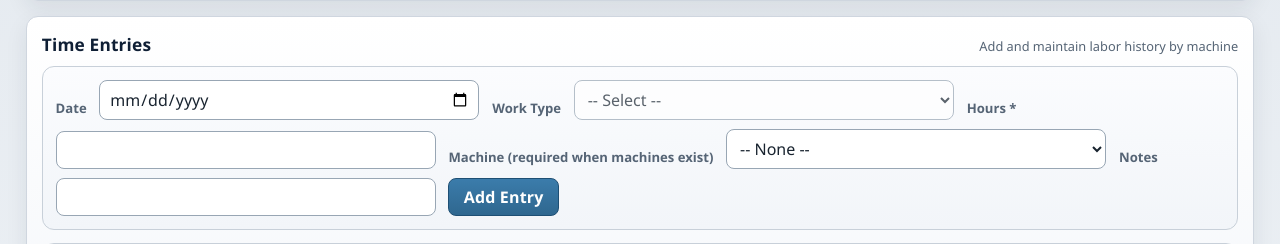
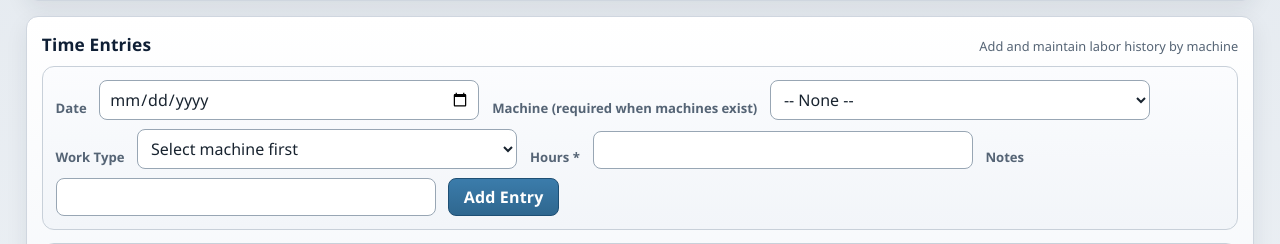
Before and after one commit to AdashAZ/Project-Tracker, a Flask app: template templates/project_detail.html in a window 1280 px wide. Shown: the part 638-882 px from the top of the page. Run offline with Flask 3, Linux system fonts and the light colour scheme; the template is opened without the code that fills it, so the values that code supplies are empty.

Commit message:
Fixed work type selection issue in project details page.

```diff
--- a/app.py
+++ b/app.py
@@ -186,6 +186,35 @@ def create_app():
         if not machine:
             return None, "Invalid machine selection."
         return machine.id, None
+
+    def validate_and_sync_machine_work_type(machine: Machine, work_type: str | None):
+        selected_work_type = (work_type or "").strip()
+        if not selected_work_type:
+            return "Select a valid work type for the selected machine."
+
+        configured_labels = [item["label"] for item in get_machine_work_type_rows(machine)]
+        if configured_labels:
+            if selected_work_type not in configured_labels:
+                return "Select a valid work type for the selected machine."
+            return None
+
+        if selected_work_type not in WORK_TYPE_OPTIONS:
+            return "Select a valid work type for the selected machine."
+
+        existing = MachineWorkType.query.filter_by(
+            machine_id=machine.id,
+            work_type=selected_work_type,
+            other_description=None,
+        ).first()
+        if not existing:
+            db.session.add(
+                MachineWorkType(
+                    machine_id=machine.id,
+                    work_type=selected_work_type,
+                    other_description=None,
+                )
+            )
+        return None
 
     def compute_machine_stats(machines, time_entries):
         machine_hours = {machine.id: 0.0 for machine in machines}
@@ -675,12 +704,9 @@ def create_app():
         machine_obj = None
         if machine_id_value is not None:
             machine_obj = Machine.query.filter_by(id=machine_id_value, project_id=project.id).first()
-            allowed_work_types = [item["label"] for item in get_machine_work_type_rows(machine_obj)]
-            if not allowed_work_types:
-                flash("Selected machine has no configured work types. Edit machine and add work types first.", "error")
-                return redirect(url_for("project_detail", project_id=project.id) + "#time-entries")
-            if work_type not in allowed_work_types:
-                flash("Select a valid work type for the selected machine.", "error")
+            work_type_error = validate_and_sync_machine_work_type(machine_obj, work_type)
+            if work_type_error:
+                flash(work_type_error, "error")
                 return redirect(url_for("project_detail", project_id=project.id) + "#time-entries")
 
         db.session.add(
@@ -738,12 +764,9 @@ def create_app():
 
         if machine_id_value is not None:
             machine_obj = Machine.query.filter_by(id=machine_id_value, project_id=project.id).first()
-            allowed_work_types = [item["label"] for item in get_machine_work_type_rows(machine_obj)]
-            if not allowed_work_types:
-                flash("Selected machine has no configured work types. Edit machine and add work types first.", "error")
-                return redirect(url_for("project_detail", project_id=project.id, edit_time_entry=entry.id) + "#time-entries")
-            if work_type not in allowed_work_types:
-                flash("Select a valid work type for the selected machine.", "error")
+            work_type_error = validate_and_sync_machine_work_type(machine_obj, work_type)
+            if work_type_error:
+                flash(work_type_error, "error")
                 return redirect(url_for("project_detail", project_id=project.id, edit_time_entry=entry.id) + "#time-entries")
 
         entry.date = entry_date
--- a/static/js/main.js
+++ b/static/js/main.js
@@ -327,15 +327,26 @@ document.addEventListener("DOMContentLoaded", () => {
     }
   }
 
+  const defaultWorkTypesScript = document.getElementById("default-work-type-options");
+  let defaultWorkTypeOptions = [];
+  if (defaultWorkTypesScript?.textContent) {
+    try {
+      defaultWorkTypeOptions = JSON.parse(defaultWorkTypesScript.textContent);
+    } catch {
+      defaultWorkTypeOptions = [];
+    }
+  }
+
   const refreshWorkTypeSelectForMachine = (workTypeSelect, machineSelect, preferredValue = "") => {
     if (!workTypeSelect || !machineSelect) return;
     const machineId = machineSelect.value || "";
-    const options = (machineWorkTypesMap[machineId] || []).filter(Boolean);
+    const machineSpecificOptions = (machineWorkTypesMap[machineId] || []).filter(Boolean);
+    const options = machineSpecificOptions.length > 0 ? machineSpecificOptions : defaultWorkTypeOptions.filter(Boolean);
 
     workTypeSelect.innerHTML = "";
     const defaultOption = document.createElement("option");
     defaultOption.value = "";
-    defaultOption.textContent = "-- Select --";
+    defaultOption.textContent = machineId ? "-- Select --" : "Select machine first";
     workTypeSelect.appendChild(defaultOption);
 
     if (!machineId) {
@@ -344,7 +355,7 @@ document.addEventListener("DOMContentLoaded", () => {
     } else if (options.length === 0) {
       const emptyOption = document.createElement("option");
       emptyOption.value = "";
-      emptyOption.textContent = "No work types configured";
+      emptyOption.textContent = "No work types configured (edit machine)";
       emptyOption.disabled = true;
       workTypeSelect.appendChild(emptyOption);
       workTypeSelect.disabled = true;
@@ -380,6 +391,12 @@ document.addEventListener("DOMContentLoaded", () => {
 
     machineSelect.addEventListener("change", () => {
       refreshWorkTypeSelectForMachine(workTypeSelect, machineSelect);
+    });
+
+    workTypeSelect.addEventListener("focus", () => {
+      if (workTypeSelect.disabled) {
+        refreshWorkTypeSelectForMachine(workTypeSelect, machineSelect);
+      }
     });
   });
 
--- a/templates/project_detail.html
+++ b/templates/project_detail.html
@@ -342,14 +342,6 @@
         <label for="date">Date</label>
         <input type="date" id="date" name="date">
 
-        <label for="work_type">Work Type</label>
-        <select id="work_type" name="work_type" class="work-type-select" data-machine-select-id="machine_id">
-          <option value="">-- Select --</option>
-        </select>
-
-        <label for="hours">Hours *</label>
-        <input type="number" step="0.1" id="hours" name="hours" required>
-
         <label for="machine_id">Machine (required when machines exist)</label>
         <select id="machine_id" name="machine_id" class="machine-select">
           <option value="">-- None --</option>
@@ -357,6 +349,14 @@
           <option value="{{ machine.id }}">{{ machine.machine_name }}</option>
           {% endfor %}
         </select>
+
+        <label for="work_type">Work Type</label>
+        <select id="work_type" name="work_type" class="work-type-select" data-machine-select-id="machine_id">
+          <option value="">Select machine first</option>
+        </select>
+
+        <label for="hours">Hours *</label>
+        <input type="number" step="0.1" id="hours" name="hours" required>
 
         <label for="notes">Notes</label>
         <input type="text" id="notes" name="notes">
@@ -410,7 +410,7 @@
                     data-machine-select-id="edit-machine-{{ entry.id }}"
                     data-current-value="{{ entry.work_type or '' }}"
                   >
-                    <option value="">-- Select --</option>
+                    <option value="">Select machine first</option>
                   </select>
 
                   <label for="edit-hours-{{ entry.id }}">Hours *</label>
@@ -509,6 +509,7 @@
   </section>
 
   <script id="machine-work-types-map" type="application/json">{{ machine_work_type_choices | tojson }}</script>
+  <script id="default-work-type-options" type="application/json">{{ work_type_options | tojson }}</script>
   <template id="machine-work-type-row-template">
     <div class="machine-work-type-row" data-work-type-row>
       <select class="machine-work-type-select">
```
